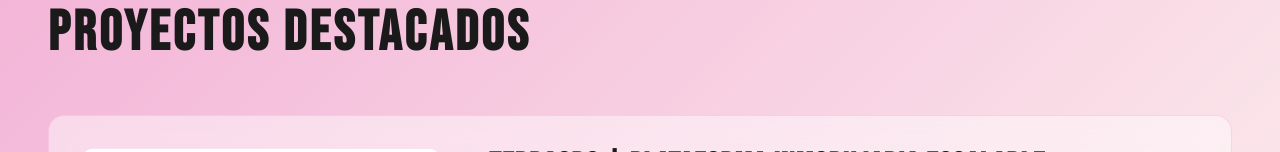
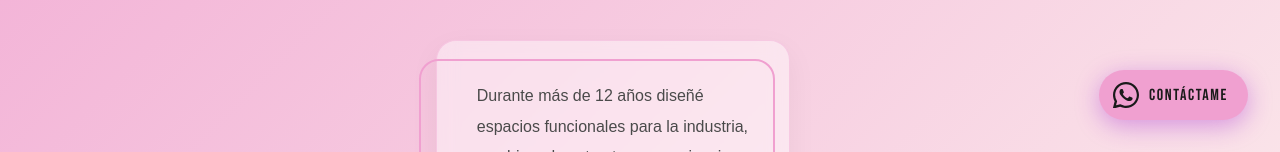
Before and after one commit to carolina0304/Portfolio, a React app: page / in a window 1280 px wide. Shown: the part 648-800 px from the top of the page. Built offline with nearby package versions, Linux system fonts and the light colour scheme; the HTML template or start-up script is replaced by a standard one.

Commit message:
add contact

```diff
--- a/src/App.css
+++ b/src/App.css
@@ -5,3 +5,63 @@
 @import url(./blocks/aboutme.css);
 @import url(./blocks/contact.css);
 @import url(./blocks//footer.css);
+
+.whatsapp-float {
+  position: fixed;
+  bottom: 32px;
+  right: 32px;
+  z-index: 999;
+
+  display: flex;
+  align-items: center;
+  gap: 10px;
+
+  background: #f0a0d0;
+  color: #1a1a1a;
+  text-decoration: none;
+
+  padding: 12px 20px 12px 14px;
+  border-radius: 50px;
+
+  font-family: "Bebas Neue", sans-serif;
+  font-size: 1rem;
+  letter-spacing: 0.1em;
+
+  box-shadow: 0 6px 24px rgba(162, 37, 211, 0.4);
+
+  transition:
+    transform 0.3s ease,
+    box-shadow 0.3s ease;
+}
+
+.whatsapp-float:hover {
+  background: #b06080;
+  color: white;
+  box-shadow: 0 12px 32px rgba(176, 96, 128, 0.5);
+}
+
+.whatsapp-float svg {
+  fill: #1a1a1a; /* oscuro sobre fondo rosa */
+  flex-shrink: 0;
+}
+
+.whatsapp-float:hover svg {
+  fill: white; /* blanco al hacer hover */
+}
+
+.whatsapp-float img {
+  width: 28px;
+  height: 28px;
+}
+
+/* En móvil solo muestra el ícono */
+@media (max-width: 600px) {
+  .whatsapp-float span {
+    display: none;
+  }
+
+  .whatsapp-float {
+    padding: 14px;
+    border-radius: 50%;
+  }
+}
--- a/src/App.jsx
+++ b/src/App.jsx
@@ -1,12 +1,36 @@
 import "./App.css";
 import "@fontsource/bebas-neue";
-import { LanguageProvider } from "./utils/LanguageContext.jsx";
+import { LanguageProvider, useLanguage } from "./utils/LanguageContext.jsx";
 import Header from "./components/Header/Header.jsx";
 import Hero from "./components/Main/Hero.jsx";
 import Projects from "./components/Main/Projects.jsx";
 import Aboutme from "./components/Main/Aboutme.jsx";
 import Contact from "./components/Main/Contact.jsx";
 import Footer from "./components/Footer/Footer.jsx";
+
+const WhatsAppButton = () => {
+  const { t } = useLanguage();
+  return (
+    <a
+      href="https://wa.me/524921071124"
+      target="_blank"
+      rel="noreferrer"
+      className="whatsapp-float"
+    >
+      <svg
+        xmlns="http://www.w3.org/2000/svg"
+        viewBox="0 0 24 24"
+        width="26"
+        height="26"
+        fill="white"
+      >
+        <path d="M17.472 14.382c-.297-.149-1.758-.867-2.03-.967-.273-.099-.471-.148-.67.15-.197.297-.767.966-.94 1.164-.173.199-.347.223-.644.075-.297-.15-1.255-.463-2.39-1.475-.883-.788-1.48-1.761-1.653-2.059-.173-.297-.018-.458.13-.606.134-.133.298-.347.446-.52.149-.174.198-.298.298-.497.099-.198.05-.371-.025-.52-.075-.149-.669-1.612-.916-2.207-.242-.579-.487-.5-.669-.51-.173-.008-.371-.01-.57-.01-.198 0-.52.074-.792.372-.272.297-1.04 1.016-1.04 2.479 0 1.462 1.065 2.875 1.213 3.074.149.198 2.096 3.2 5.077 4.487.709.306 1.262.489 1.694.625.712.227 1.36.195 1.871.118.571-.085 1.758-.719 2.006-1.413.248-.694.248-1.289.173-1.413-.074-.124-.272-.198-.57-.347z" />
+        <path d="M12 0C5.373 0 0 5.373 0 12c0 2.123.554 4.118 1.528 5.855L.057 23.428a.75.75 0 0 0 .915.915l5.573-1.471A11.943 11.943 0 0 0 12 24c6.627 0 12-5.373 12-12S18.627 0 12 0zm0 22c-1.853 0-3.587-.5-5.084-1.362l-.363-.214-3.742.988.988-3.742-.214-.363A9.953 9.953 0 0 1 2 12C2 6.477 6.477 2 12 2s10 4.477 10 10-4.477 10-10 10z" />
+      </svg>
+      <span>{t.whatsapp}</span>
+    </a>
+  );
+};
 
 function App() {
   return (
@@ -15,10 +39,11 @@ function App() {
         <div className="page">
           <Header />
           <Hero />
+          <Aboutme />
           <Projects />
-          <Aboutme />
           <Contact />
           <Footer />
+          <WhatsAppButton />
         </div>
       </LanguageProvider>
     </>
--- a/src/blocks/aboutme.css
+++ b/src/blocks/aboutme.css
@@ -165,8 +165,8 @@
 }
 
 .Aboutme__skill-item img {
-  width: 36px;
-  height: 36px;
+  width: 56px;
+  height: 56px;
 }
 
 .Aboutme__skill-item span {
--- a/src/utils/translations.js
+++ b/src/utils/translations.js
@@ -1,5 +1,6 @@
 export const translations = {
   es: {
+    whatsapp: "Contáctame",
     nav: {
       projects: "Proyectos",
       about: "Acerca de mi",
@@ -52,7 +53,7 @@ export const translations = {
       title1: "Acerca",
       title2: "de mí",
       description1:
-        "Mi camino comenzó en la arquitectura, diseñando espacios funcionales y resolviendo problemas reales. Hoy aplico esa misma lógica al desarrollo web, creando experiencias digitales intuitivas, estructuradas y centradas en el usuario.",
+        "Durante más de 12 años diseñé espacios funcionales para la industria, combinando estructura, experiencia y resolución de problemas. Hoy aplico esa misma visión arquitectónica al desarrollo web, creando experiencias digitales intuitivas, escalables y centradas en el usuario mediante diseño funcional y tecnología. ",
       description2:
         "Disfruto combinar diseño y tecnología para construir aplicaciones funcionales, responsivas y visualmente claras.",
       frontend: "Frontend",
@@ -73,6 +74,7 @@ export const translations = {
   },
 
   en: {
+    whatsapp: "Contact me",
     nav: {
       projects: "Projects",
       about: "About me",
@@ -125,7 +127,7 @@ export const translations = {
       title1: "About",
       title2: "me",
       description1:
-        "My path started in architecture, designing functional spaces and solving real problems. Today I apply that same logic to web development, creating intuitive, structured, and user-centered digital experiences.",
+        "For over 12 years, I designed functional spaces for industry, combining structure, experience, and problem-solving. Today, I apply that same architectural vision to web development, creating intuitive, scalable, and user-centered digital experiences through functional design and technology.",
       description2:
         "I enjoy combining design and technology to build functional, responsive, and visually clear applications.",
       frontend: "Frontend",
```
